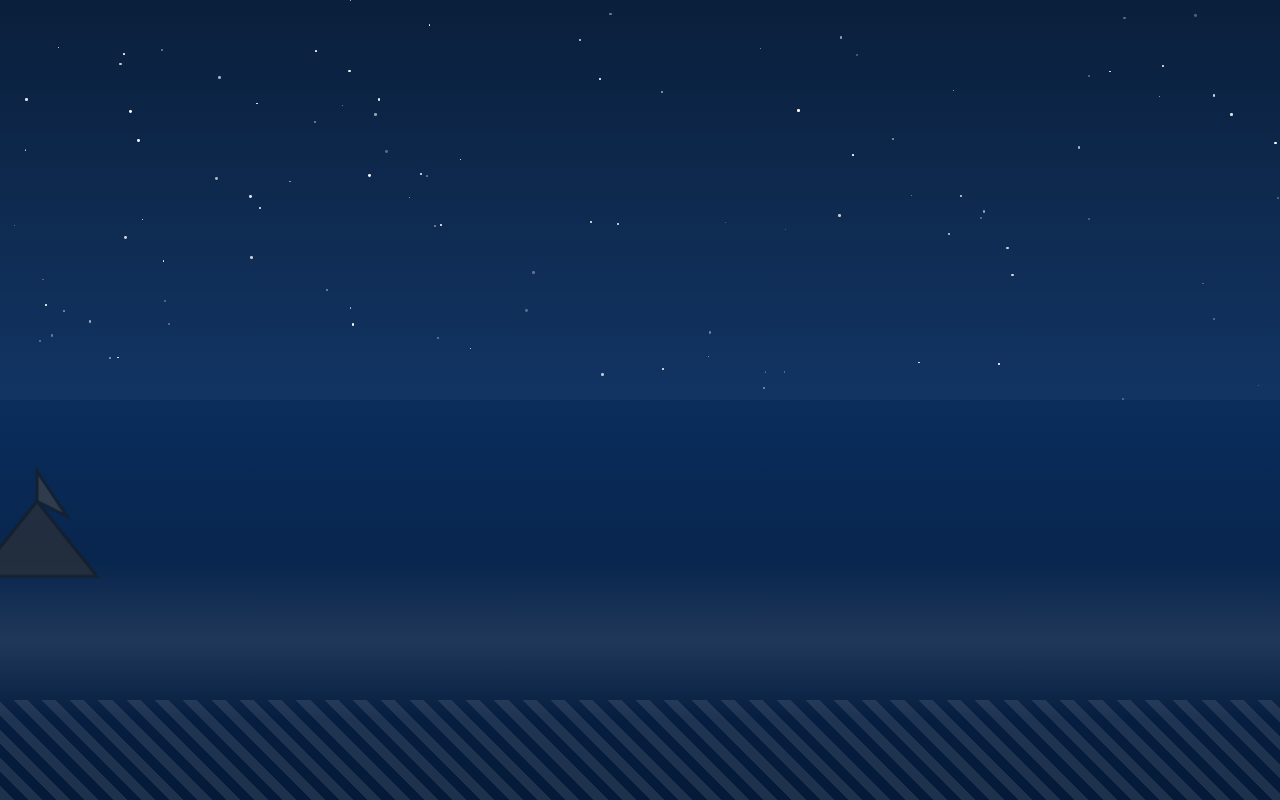
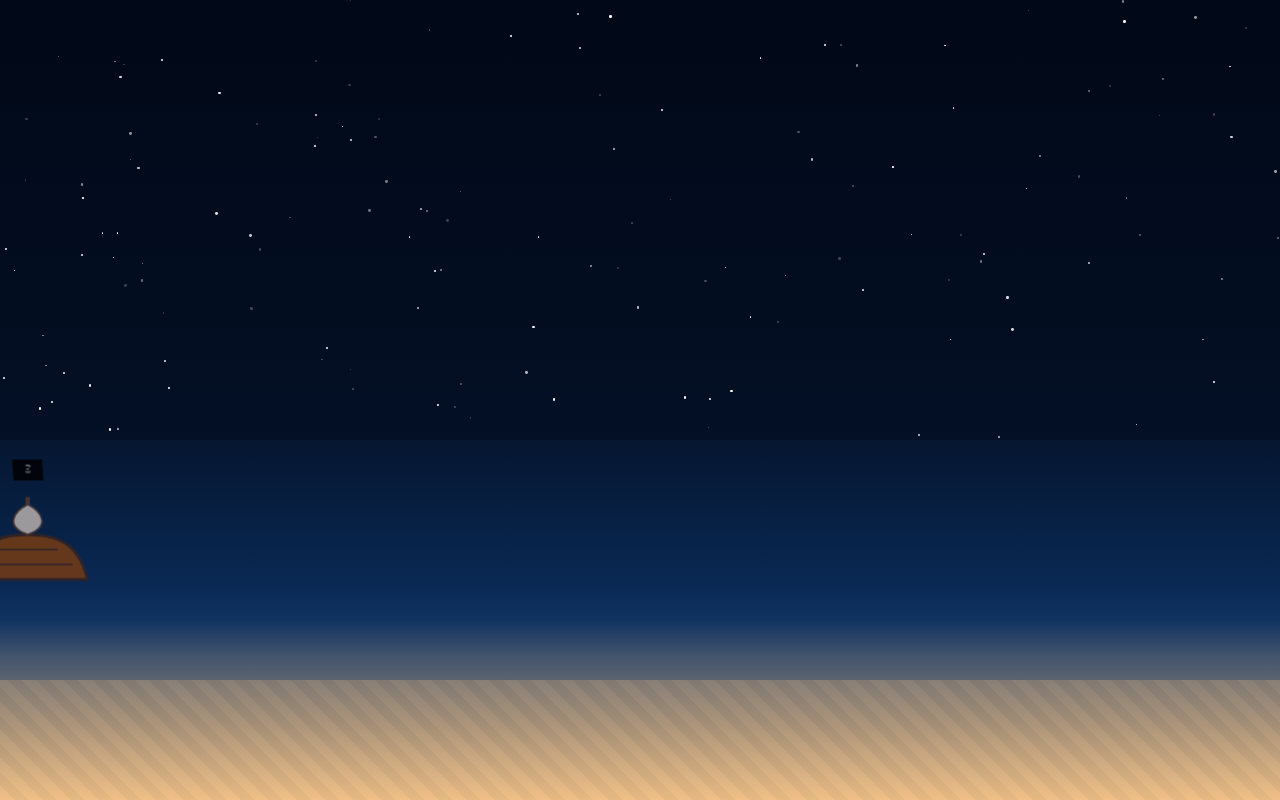
Before and after one commit to AIGamesDPK/aigames.work, a Next.js app: page / in a window 1280 px wide. Built offline with nearby package versions, Linux system fonts and the light colour scheme.

Commit message:
update of the visualization

```diff
--- a/src/app/page.tsx
+++ b/src/app/page.tsx
@@ -11,7 +11,7 @@
     // Create initial stars
     const generateStars = () => {
       const newStars = [];
-      for (let i = 0; i < 100; i++) {
+      for (let i = 0; i < 150; i++) {
         newStars.push({
           id: i,
           x: Math.random() * 100,
@@ -57,7 +57,7 @@
               top: `${star.y}%`,
               width: `${star.size}px`,
               height: `${star.size}px`,
-              animationDelay: `${Math.random() * 2}s`
+              animationDelay: `${Math.random() * 3}s`
             }}
           />
         ))}
@@ -77,23 +77,48 @@
         <div className={styles.waves} />
       </div>
       <div className={styles.ship}>
+        {/* Pirate Flag */}
+        <div className={styles.flag}>
+          <svg viewBox="0 0 30 20" fill="none" xmlns="http://www.w3.org/2000/svg">
+            <rect width="30" height="20" fill="black"/>
+            <path d="M15 5 L17 8 L19 5 L17 7 L15 5" fill="white"/> {/* Skull */}
+            <circle cx="14" cy="6" r="0.8" fill="white"/> {/* Left eye */}
+            <circle cx="16" cy="6" r="0.8" fill="white"/> {/* Right eye */}
+            <path d="M13 9 L17 9 L15 10 L13 9" fill="white"/> {/* Jaw */}
+            <path d="M12 12 L18 12 M13 13 L17 13" stroke="white" strokeWidth="0.5"/> {/* Crossbones */}
+          </svg>
+        </div>
+        {/* Ship Body */}
         <svg
-          viewBox="0 0 100 100"
+          viewBox="0 0 100 80"
           fill="none"
           xmlns="http://www.w3.org/2000/svg"
           style={{ width: '100%', height: '100%' }}
         >
+          {/* Hull */}
           <path
-            d="M10,80 L90,80 L50,30 Z"
-            fill="#4a4a4a"
-            stroke="#2a2a2a"
+            d="M10,60 L90,60 C85,40 75,30 50,30 C25,30 15,40 10,60 Z"
+            fill="#8B4513"
+            stroke="#3E2723"
             strokeWidth="2"
           />
+          {/* Main Mast */}
           <path
-            d="M50,30 L50,10 L70,40 L50,30"
-            fill="#6a6a6a"
-            stroke="#2a2a2a"
-            strokeWidth="2"
+            d="M50,30 L50,5"
+            stroke="#5D4037"
+            strokeWidth="3"
+          />
+          {/* Sail */}
+          <path
+            d="M50,10 C60,15 65,25 50,30 C35,25 40,15 50,10"
+            fill="#D7CCC8"
+            stroke="#5D4037"
+          />
+          {/* Details */}
+          <path
+            d="M20,50 L80,50 M30,40 L70,40"
+            stroke="#3E2723"
+            strokeWidth="1"
           />
         </svg>
       </div>
--- a/src/app/styles/NightScene.module.css
+++ b/src/app/styles/NightScene.module.css
@@ -1,6 +1,6 @@
 @keyframes twinkle {
   0%, 100% { opacity: 1; }
-  50% { opacity: 0.3; }
+  50% { opacity: 0.2; }
 }
 
 @keyframes shootingStar {
@@ -26,12 +26,12 @@
     opacity: 0;
   }
   25% {
-    transform: translateX(-50%) translateY(10px);
-    opacity: 0.6;
+    transform: translateX(-50%) translateY(15px);
+    opacity: 0.8;
   }
   75% {
-    transform: translateX(50%) translateY(-10px);
-    opacity: 0.6;
+    transform: translateX(50%) translateY(-15px);
+    opacity: 0.8;
   }
   100% {
     transform: translateX(100%) translateY(0);
@@ -39,18 +39,25 @@
   }
 }
 
+@keyframes flagWave {
+  0% { transform: skewX(0deg); }
+  25% { transform: skewX(-5deg); }
+  75% { transform: skewX(5deg); }
+  100% { transform: skewX(0deg); }
+}
+
 .container {
   position: relative;
   width: 100vw;
   height: 100vh;
-  background: linear-gradient(to bottom, #0a1f3b 0%, #1a4a8c 100%);
+  background: linear-gradient(to bottom, #010817 0%, #051630 100%);
   overflow: hidden;
 }
 
 .stars {
   position: absolute;
   width: 100%;
-  height: 50%;
+  height: 60%;
   top: 0;
 }
 
@@ -58,14 +65,14 @@
   position: absolute;
   background: white;
   border-radius: 50%;
-  animation: twinkle 2s infinite;
+  animation: twinkle 3s infinite;
 }
 
 .shootingStar {
   position: absolute;
   width: 4px;
   height: 4px;
-  background: white;
+  background: linear-gradient(to right, rgba(255,255,255,0.8), transparent);
   border-radius: 50%;
   animation: shootingStar 2s linear infinite;
 }
@@ -74,21 +81,21 @@
   position: absolute;
   bottom: 0;
   width: 100%;
-  height: 50%;
-  background: linear-gradient(to bottom, #0a2d5c 0%, #051a38 100%);
+  height: 45%;
+  background: linear-gradient(to bottom, #051630 0%, #0a2d5c 50%, #f0c087 100%);
 }
 
 .waves {
   position: absolute;
   width: 100%;
-  height: 100px;
+  height: 120px;
   bottom: 0;
   background: repeating-linear-gradient(
     45deg,
-    rgba(255, 255, 255, 0.1),
-    rgba(255, 255, 255, 0.1) 10px,
-    transparent 10px,
-    transparent 20px
+    rgba(240, 192, 135, 0.3),
+    rgba(240, 192, 135, 0.3) 10px,
+    rgba(210, 170, 120, 0.3) 10px,
+    rgba(210, 170, 120, 0.3) 20px
   );
   animation: wave 8s ease-in-out infinite;
 }
@@ -100,7 +107,7 @@
   bottom: 20%;
   background: linear-gradient(to bottom,
     rgba(255, 255, 255, 0) 0%,
-    rgba(255, 255, 255, 0.1) 50%,
+    rgba(255, 255, 255, 0.05) 50%,
     rgba(255, 255, 255, 0) 100%
   );
   pointer-events: none;
@@ -108,9 +115,19 @@
 
 .ship {
   position: absolute;
-  width: 200px;
-  height: 150px;
+  width: 150px;
+  height: 120px;
   bottom: 25%;
   animation: shipMovement 20s ease-in-out infinite;
-  filter: brightness(0.7);
+  filter: brightness(0.9);
 }
+
+.flag {
+  position: absolute;
+  top: -30px;
+  right: 40%;
+  width: 30px;
+  height: 20px;
+  animation: flagWave 3s ease-in-out infinite;
+  transform-origin: left center;
+}
```
